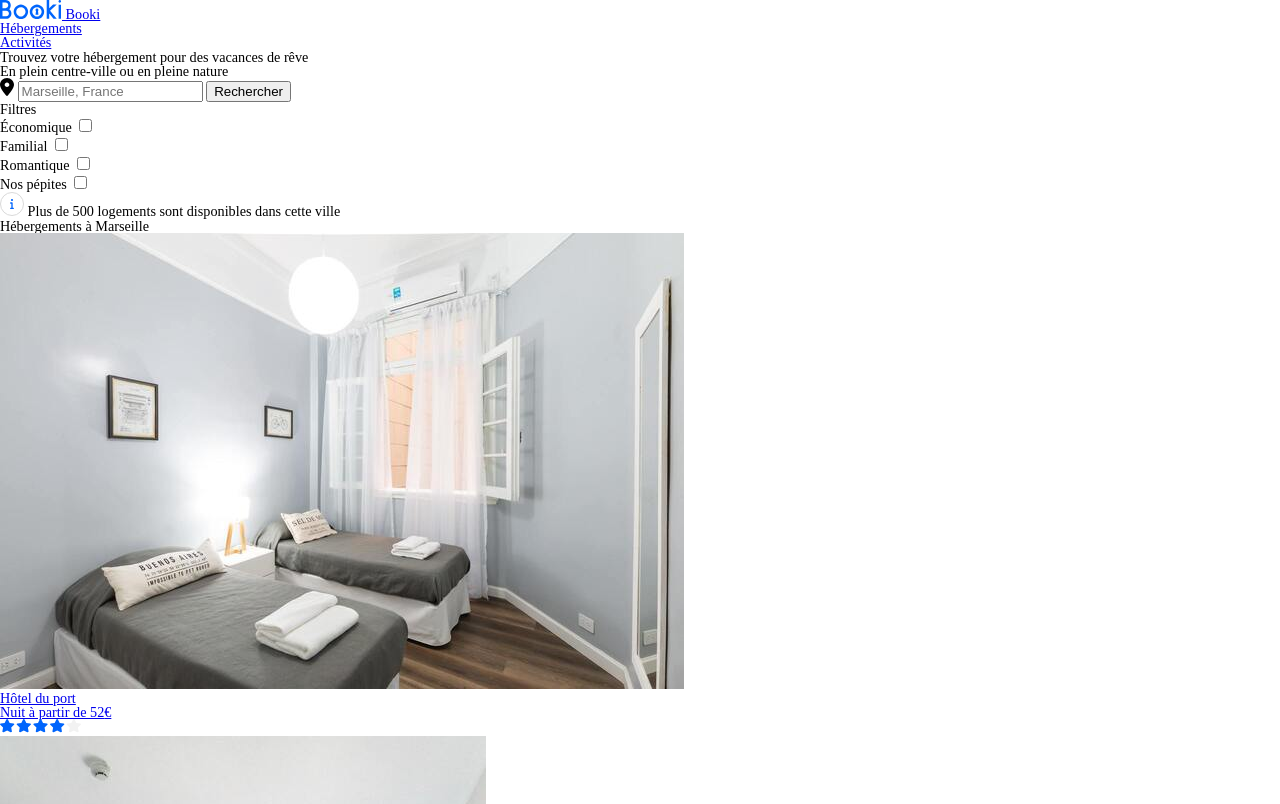
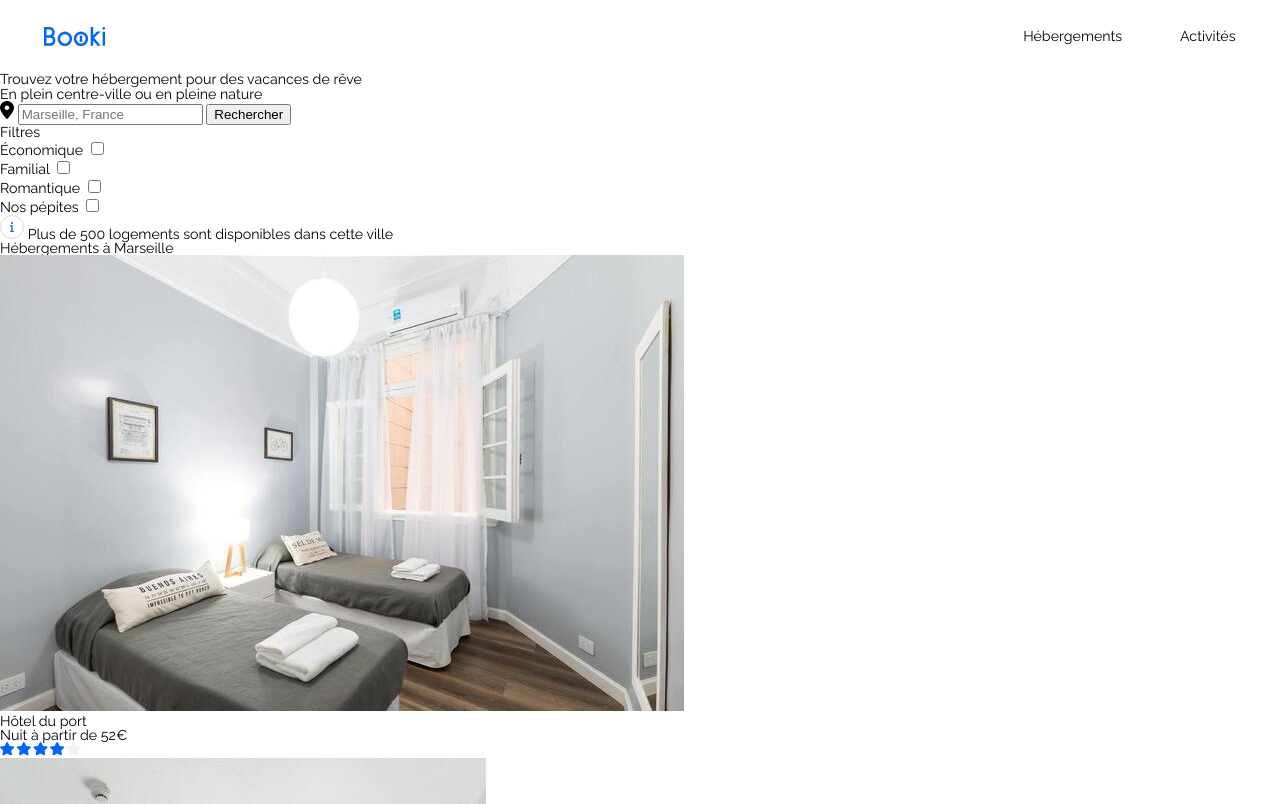
Before and after one commit to Caelr/oc-p2-booki, a website built with Vite: page index.html in a window 1280 px wide. Shown: the top 804 px of the page. Built offline with nearby package versions, Linux system fonts and the light colour scheme.

Commit message:
feat: navigation css

```diff
--- a/css/style.css
+++ b/css/style.css
@@ -99,12 +99,63 @@ html {
 }
 
 body {
+  font-family: "Raleway";
 	line-height: 1;
   font-size: 1.6rem;
   max-inline-size: 1440px;
+  min-inline-size: 320px;
   margin-inline: auto;
+}
+
+a {
+  text-decoration: none;
+  color: inherit;
 }
 
 
 
 /* Header */
+.header {
+
+}
+.navigation{
+  display: flex;
+  padding-inline: 5rem;
+  padding-block: 3rem;
+  justify-content: space-between;
+  align-items: center;
+}
+.navigation__link{
+  font-size: 0;
+  transition: opacity 0.2s ease;
+}
+.navigation__link:hover {
+  opacity: 0.5;
+}
+.navigation__list{
+  display: flex;
+  gap: 6.5rem;
+}
+.navigation__list__item{
+
+}
+.navigation__list__link{
+  position: relative;
+  transition: color 0.2s ease;
+}
+.navigation__list__link:hover{
+  color: var(--main-color);
+}
+.navigation__list__link::before {
+  width: 100%;
+  height: 2px;
+  content: '';
+  background-color: var(--main-color);
+  position: absolute;
+  top: -3rem;
+  opacity: 0;
+  transition: opacity 0.2s ease;
+}
+.navigation__list__link:hover::before {
+  opacity: 1;
+}
--- a/index.html
+++ b/index.html
@@ -316,7 +316,7 @@
         </a>
       </div>
     </section>
-    <section class="activity">
+    <section id="activity">
       <h2 class="activity__title">Activités à Marseille</h2>
       <a href="#" class="activity__link">
         <figure class="activity__media">
```
